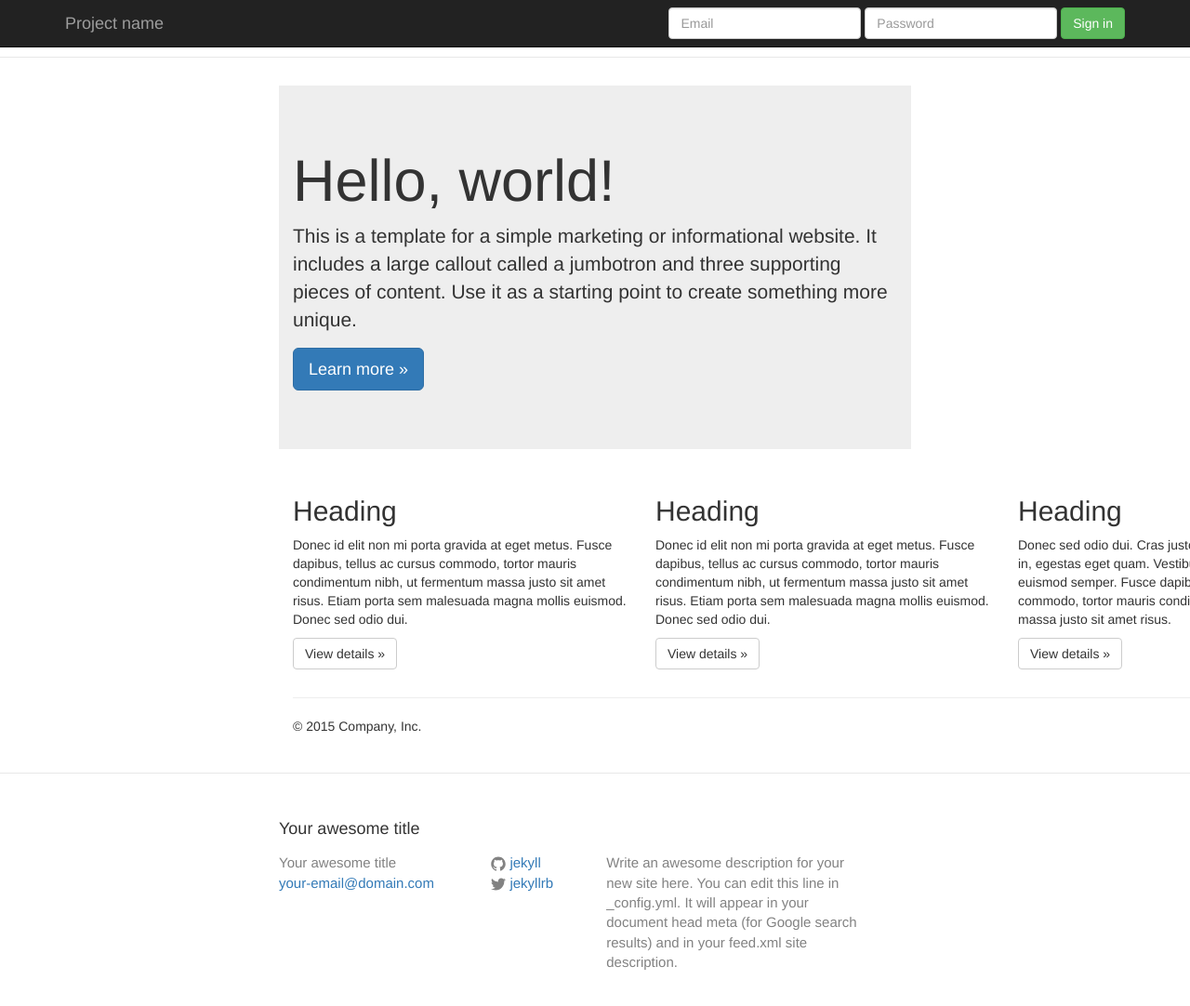
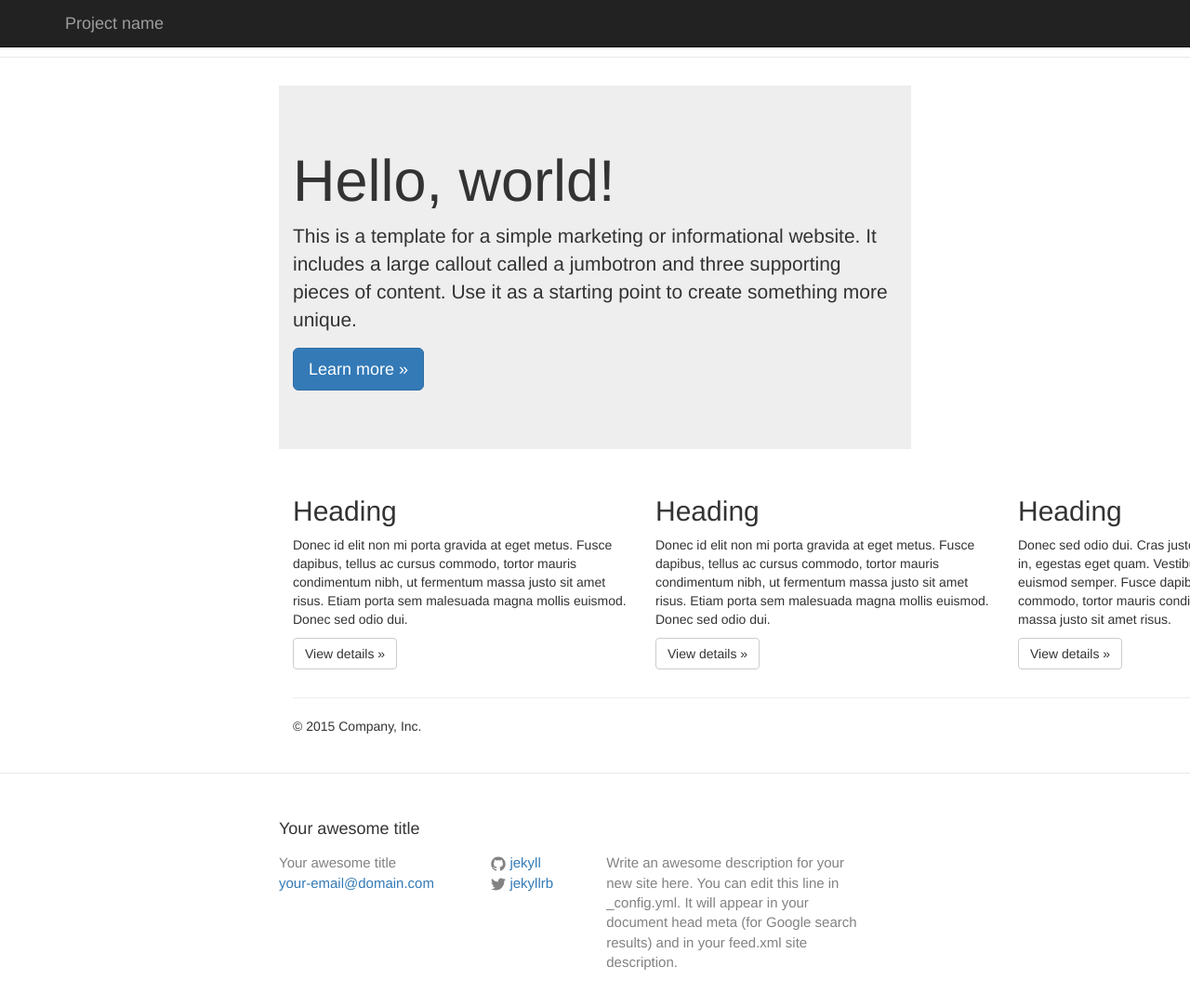
Before and after one commit to codefordayton/CodeForDaytonWeb, a Jekyll site: the page built from index.html, in a window 1280 px wide and 1101 px high. Shown: the top 1082 px of the window at 93% size. Built offline with Jekyll 4.4.1, drawn with Linux system fonts in a browser that asks for light colours.

Commit message:
Taking out the login

```diff
--- a/index.html
+++ b/index.html
@@ -15,18 +15,7 @@
           </button>
           <a class="navbar-brand" href="#">Project name</a>
         </div>
-        <div id="navbar" class="navbar-collapse collapse">
-          <form class="navbar-form navbar-right">
-            <div class="form-group">
-              <input type="text" placeholder="Email" class="form-control">
-            </div>
-            <div class="form-group">
-              <input type="password" placeholder="Password" class="form-control">
-            </div>
-            <button type="submit" class="btn btn-success">Sign in</button>
-          </form>
-        </div><!--/.navbar-collapse -->
-      </div>
+        </div>
     </nav>
 
     <!-- Main jumbotron for a primary marketing message or call to action -->
```
